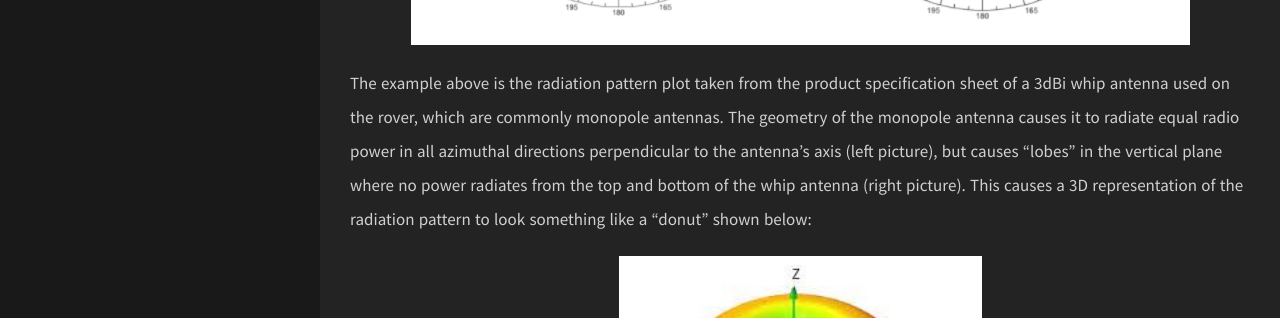
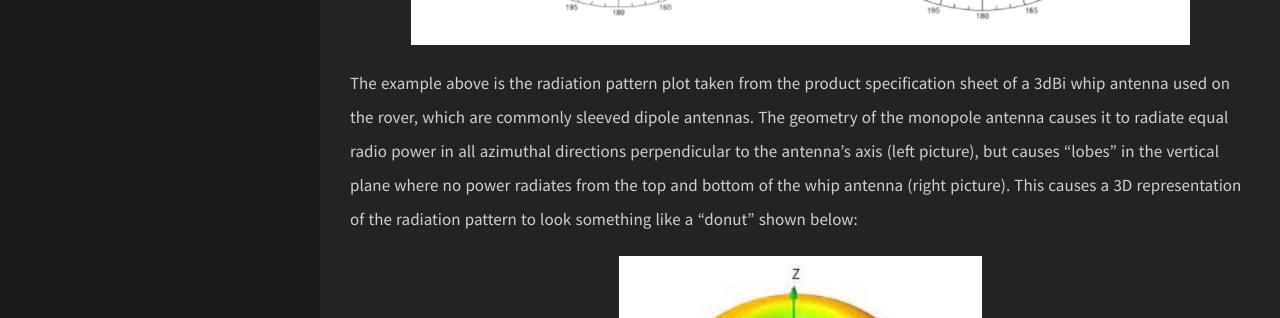
Before and after one commit to uynitsuj/uynitsuj.github.io, a Jekyll site: the page built from _posts/2021-12-16-antenna-theory.md, in a window 1280 px wide. Shown: the part 1981-2299 px from the top of the page. Built offline with Jekyll 4.4.1, drawn with Linux system fonts in a browser that asks for light colours; formulas are drawn with MathJax 3.

Commit message:
Update 2021-12-16-antenna-theory.md

```diff
--- a/_posts/2021-12-16-antenna-theory.md
+++ b/_posts/2021-12-16-antenna-theory.md
@@ -31,7 +31,7 @@ you will commonly find radiation pattern information in the form of a polar radi
 ![Annotation1]({{ site.url }}/img/Screenshot 2021-12-16 232737.png)
 
 
-The example above is the radiation pattern plot taken from the product specification sheet of a 3dBi whip antenna used on the rover, which are commonly monopole antennas. The geometry of the monopole antenna causes it to radiate equal radio power in all azimuthal directions perpendicular to the antenna's axis (left picture), but causes “lobes” in the vertical plane where no power radiates from the top and bottom of the whip antenna (right picture). This causes a 3D representation of the radiation pattern to look something like a “donut” shown below:
+The example above is the radiation pattern plot taken from the product specification sheet of a 3dBi whip antenna used on the rover, which are commonly sleeved dipole antennas. The geometry of the monopole antenna causes it to radiate equal radio power in all azimuthal directions perpendicular to the antenna's axis (left picture), but causes “lobes” in the vertical plane where no power radiates from the top and bottom of the whip antenna (right picture). This causes a 3D representation of the radiation pattern to look something like a “donut” shown below:
 
 ![Annotation2]({{ site.url }}/img/Screenshot 2021-12-16 232813.png)
 
```
